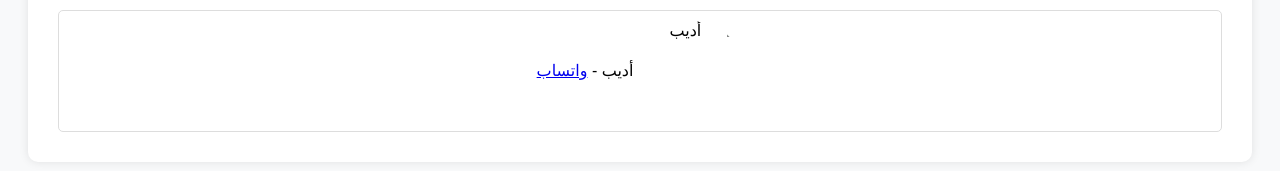
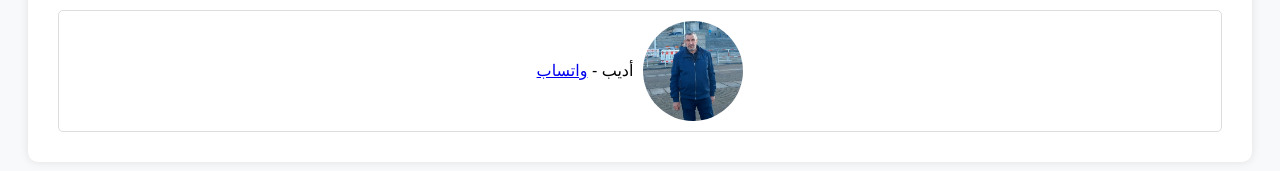
Before and after one commit to ABOOD-sy996/company, a plain HTML site: page index.html in a window 1280 px wide. Shown: the part 489-660 px from the top of the page. Drawn offline with Linux system fonts and the light colour scheme; some packages are replaced by stand-ins of ours.

Commit message:
Update index.html

```diff
--- a/index.html
+++ b/index.html
@@ -78,7 +78,7 @@
             <span>عمر - <a href="https://wa.me/987654321" target="_blank">واتساب</a></span>
         </div>
         <div class="manager">
-            <img src="adeeb.jpg" alt="أديب">
+            <img src="adeeb.jpeg" alt="أديب">
             <span>أديب - <a href="https://wa.me/555666777" target="_blank">واتساب</a></span>
         </div>
     </section>
```
